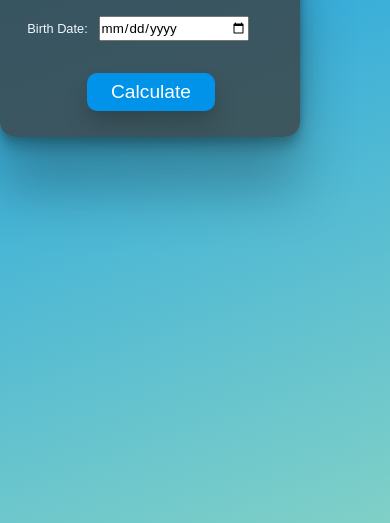
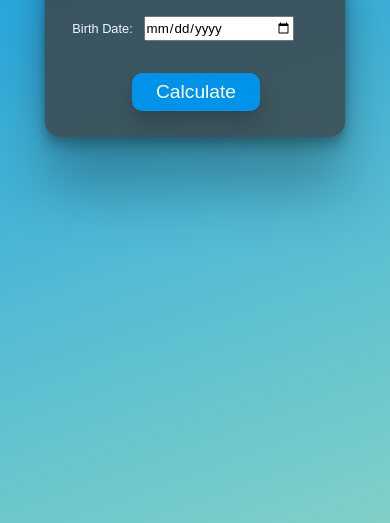
Before and after one commit to JaitraSolanki295/Age_Calculator, a plain HTML site: page index.html in a window 390 px wide. Shown: the part 321-844 px from the top of the page. Drawn offline with Linux system fonts and the light colour scheme.

Commit message:
Update agecalc.css

```diff
--- a/agecalc.css
+++ b/agecalc.css
@@ -88,7 +88,7 @@ p{
     .agecal_container{
         width: 300px;
         height: 200px;
-        margin-right: auto;
+        margin:auto;
     }
 
     .agecal_container{
```
